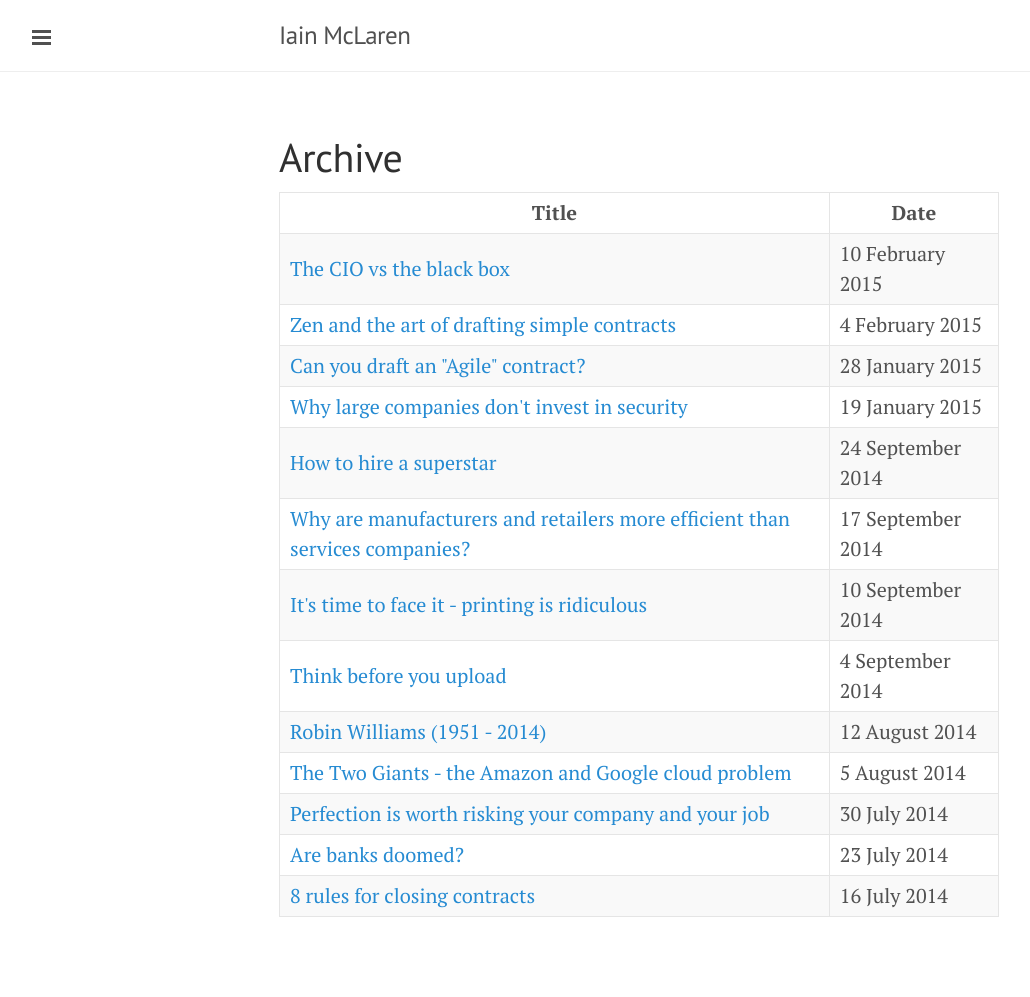
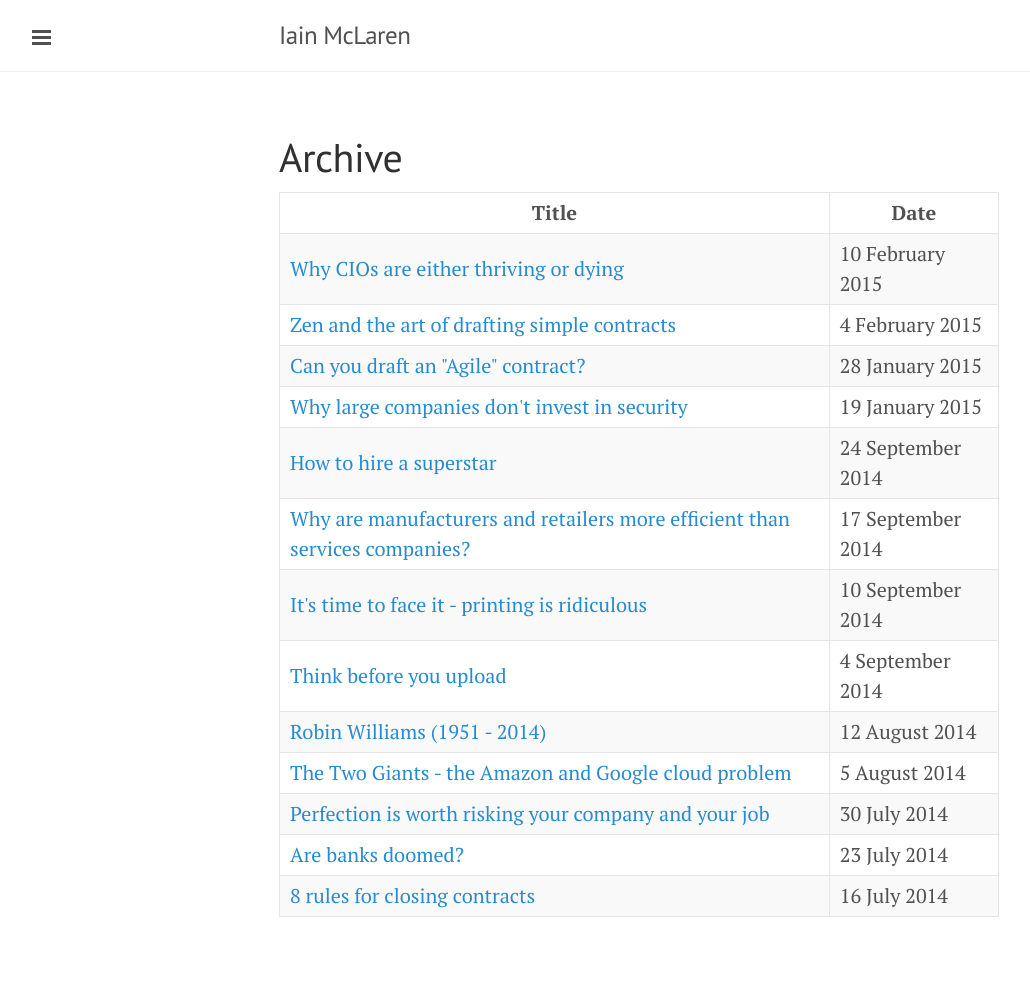
Before and after one commit to imclaren/blog, a Jekyll site: the page built from archive.md, in a window 1280 px wide. Shown: the whole page, without its empty margins (1-1031 px from the left). Built offline with Jekyll 4.4.1, drawn with Linux system fonts in a browser that asks for light colours; Markdown is read by kramdown in place of the engine named in the settings.

Commit message:
blackbox

```diff
--- a/_posts/2015-02-10-blackbox.md
+++ b/_posts/2015-02-10-blackbox.md
@@ -1,9 +1,9 @@
 ---
 layout: post
-title: The CIO vs the black box
+title: Why CIOs are either thriving or dying
 ---
 
-*Customer business teams are outsourcing their technology to cloud providers while avoiding or ignoring their internal technology teams. Only great Chief Information Officers will survive.*
+*Customer business teams are outsourcing their technology to cloud providers while avoiding or ignoring their internal technology teams. Great Chief Information Officers (CIOs) who embrace wider business responsibilities will thrive.  The other CIOs won't survive.*
 
 ![cio](http://iainmclaren.com/public/images/2015-02-11-cio.jpg)
 
```
Also changed, not shown: other parts of _posts/2015-02-10-blackbox.md (+1 -1 lines).
